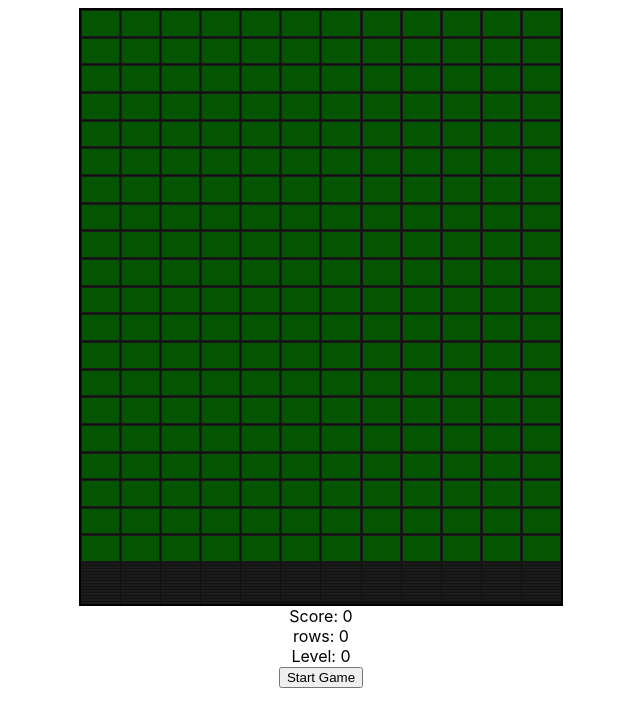
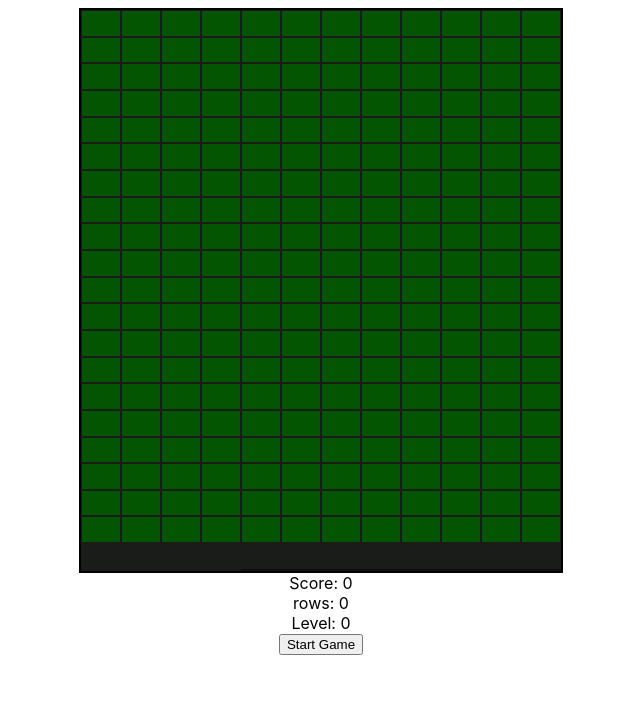
Before and after one commit to dennie-froese/tetris, a React (Create React App) app: page / in a window 1280 px wide. Shown: the top 726 px of the page, without its empty margins (319-959 px from the left). Built offline with nearby package versions, Linux system fonts and the light colour scheme; the HTML template or start-up script is replaced by a standard one.

Commit message:
minor changes to types in board component and handing down new keyVal prop to cells

```diff
--- a/src/components/Board/index.tsx
+++ b/src/components/Board/index.tsx
@@ -4,20 +4,7 @@ import { BOARD_HEIGHT, BOARD_WIDTH } from "../../gameHelpers";
 
 export default function Board({ board }: any) {
   return (
-    <div className="tetris-board">
-      {/* <div className="tetris-board__info">
-        <p className="tetris-board__text">Level: {level}</p>
-
-        <p className="tetris-board__text">Score: {score}</p>
-
-        {gameOver && (
-          <p className="tetris-board__text">
-            <strong>Game Over</strong>
-          </p>
-        )}
-      </div> */}
     <div
-        className="tetris-board__board"
       style={{
         display: "grid",
         gridTemplateRows: `repeat(
@@ -25,16 +12,14 @@ export default function Board({ board }: any) {
             calc(25vw / ${BOARD_WIDTH})
           )`,
         gridTemplateColumns: `repeat(${BOARD_WIDTH}, 1fr)`,
-          gridGap: "1px",
         border: "2px solid ",
         width: "100%",
         background: "#111"
       }}
     >
-        {board.map((row: any) =>
-          row.map((cell: any, x: number) => <Cell key={x} type={cell[0]} />)
+      {board.map((row: [][]) =>
+        row.map((cell: any, x: number) => <Cell keyVal={x} type={cell[0]} />)
       )}
-      </div>
     </div>
   );
 }
```
Lines whose indentation alone changed are shown as unchanged.
